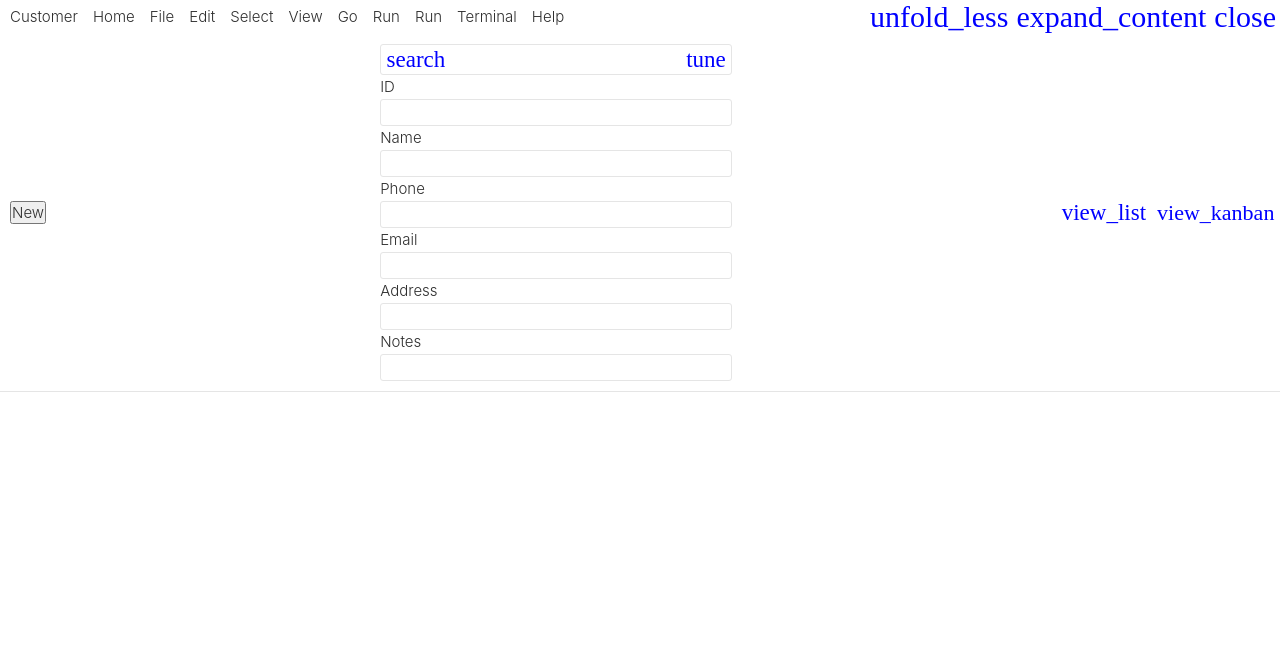
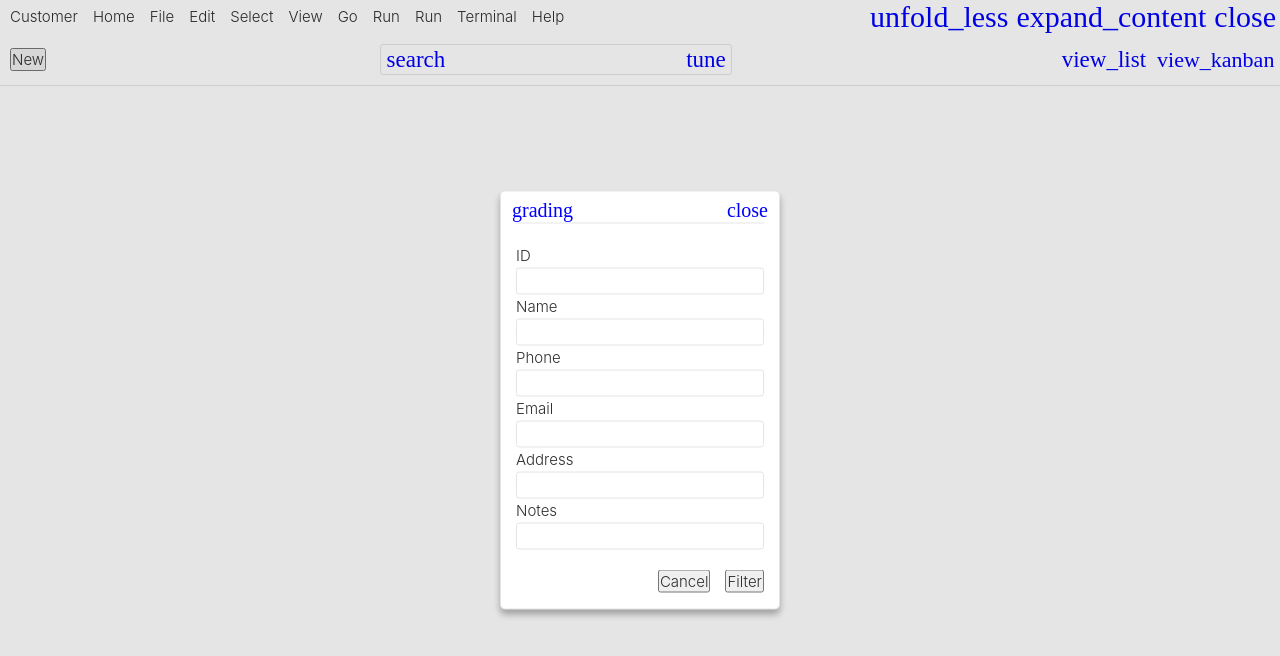
Before and after one commit to alisher-z/alisherz-pos, an Angular app in the folder z/: page /party/customer in a window 1280 px wide. Both pictures are taken after a click on the button "tune". Shown: the top 656 px of the page. Built offline with nearby package versions, Linux system fonts and the light colour scheme; no server answers; a web font is replaced by a local one.

Commit message:
still working on filteration modal

```diff
--- a/z/src/app/elements/frames/filter/filter.html
+++ b/z/src/app/elements/frames/filter/filter.html
@@ -2,7 +2,7 @@
     <ibutton iname="search" size="2.3"/>
     <ng-container *ngTemplateOutlet="params"/>
     <input filter-input type="text">
-    <ibutton iname="tune" size="2.3"/>
+    <ibutton iname="tune" size="2.3" (tap)="dialogOpened = true"/>
 </form>
 
 <popover [origin]="form">
@@ -30,7 +30,7 @@
     </li>
 </ng-template>
 
-<filter-modal>
+<filter-modal [(opened)]="dialogOpened">
     <ng-container body>
         <ng-content select="[body]"/>
     </ng-container>
--- a/z/src/app/elements/frames/filter/filter.ts
+++ b/z/src/app/elements/frames/filter/filter.ts
@@ -37,6 +37,7 @@ export class Filter {
   popover = viewChild.required(Popover);
 
   resizeObserver: ResizeObserver | null = null;
+  dialogOpened = false;
 
   constructor() {
     this.bridge.popover = this.popover;
--- a/z/src/app/elements/frames/filter/modal/modal.html
+++ b/z/src/app/elements/frames/filter/modal/modal.html
@@ -1,3 +1,15 @@
-<form (submit)="submit($event)">
-    <ng-content select="[body]"/>
-</form>
+<dialog #dialog (keydown.escape)="dialogEscape($event)">
+    <form (submit)="submit($event)">
+        <header>
+            <icon iname="grading" size="2"/>
+            <ibutton iname="close" size="2" (tap)="close()"/>
+        </header>
+        <section>
+            <ng-content select="[body]" />
+        </section>
+        <footer>
+            <buttonz type="button" text="Cancel"/>
+            <buttonz type="submit" text="Filter"/>
+        </footer>
+    </form>
+</dialog>
--- a/z/src/app/elements/frames/filter/modal/modal.scss
+++ b/z/src/app/elements/frames/filter/modal/modal.scss
@@ -0,0 +1,30 @@
+dialog{
+    top: 50%;
+    left: 50%;
+    translate: -50% -50%;
+
+    border: 1px solid var(--border);
+    box-shadow: 0 5px 7px rgba(black, .3);
+    border-radius: 5px;
+}
+
+form{
+    display: flex;
+    flex-direction: column;
+    gap: 2rem;
+    padding: 1.5rem;
+
+    header{
+        display: flex;
+        justify-content: space-between;
+        border-bottom: 1px solid var(--border);
+        padding: 7px 0;
+        margin-top: -1rem;
+    }
+
+    footer{
+        display: flex;
+        justify-content: end;
+        gap: 1.5rem;
+    }
+}
--- a/z/src/app/elements/frames/filter/modal/modal.ts
+++ b/z/src/app/elements/frames/filter/modal/modal.ts
@@ -1,13 +1,36 @@
-import { Component } from '@angular/core';
+import { Component, effect, ElementRef, model, viewChild } from '@angular/core';
+import { IconButton } from "../../../buttons/icon-button/icon-button";
+import { RegularButton } from "../../../buttons/regular-button/regular-button";
+import { Icon } from "../../../icon/icon";
 
 @Component({
   selector: 'filter-modal',
-  imports: [],
+  imports: [IconButton, Icon, RegularButton],
   templateUrl: './modal.html',
   styleUrl: './modal.scss',
 })
 export class FilterModal {
+  opened = model<boolean>(false);
+  dialogRef = viewChild.required<ElementRef<HTMLDialogElement>>('dialog');
+
+  constructor() {
+    effect(() => {
+      const opened = this.opened();
+      const dialog = this.dialogRef().nativeElement;
+
+      opened ? dialog.showModal() : dialog.close();
+    });
+  }
+
   submit(e: SubmitEvent) {
     console.log('hi');
   }
+
+  close() {
+    this.opened.set(false);
+  }
+
+  dialogEscape(e: Event) {
+    e.preventDefault();
+  }
 }
--- a/z/src/app/elements/popups/modal/modal.html
+++ b/z/src/app/elements/popups/modal/modal.html
@@ -1 +1,3 @@
-<p>modal works!</p>
+<dialog open>
+<ng-content/>
+</dialog>
--- a/z/src/app/elements/popups/modal/modal.ts
+++ b/z/src/app/elements/popups/modal/modal.ts
@@ -1,9 +1,11 @@
 import { Component } from '@angular/core';
 
 @Component({
-  selector: 'app-modal',
+  selector: 'modalz',
   imports: [],
   templateUrl: './modal.html',
   styleUrl: './modal.scss',
 })
-export class Modal {}
+export class ModalZ {
+
+}
```
